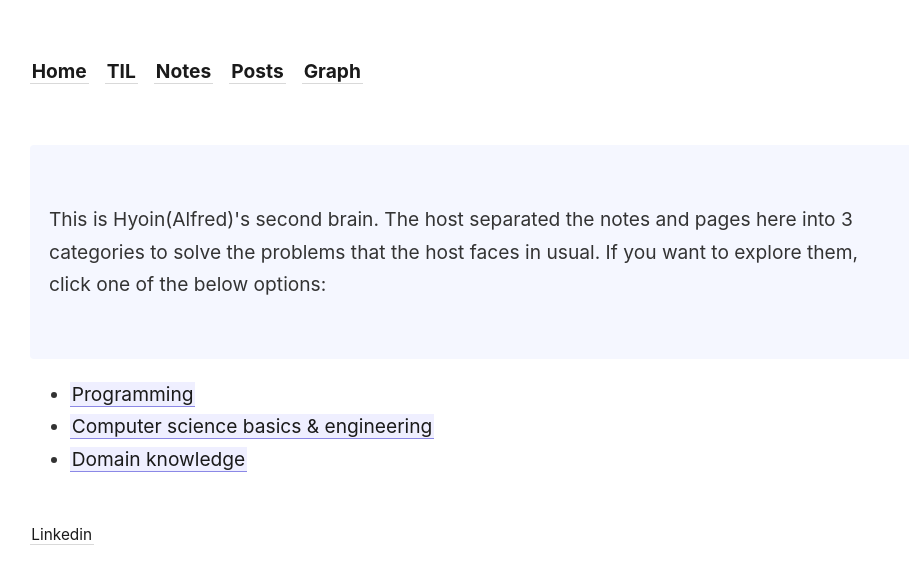
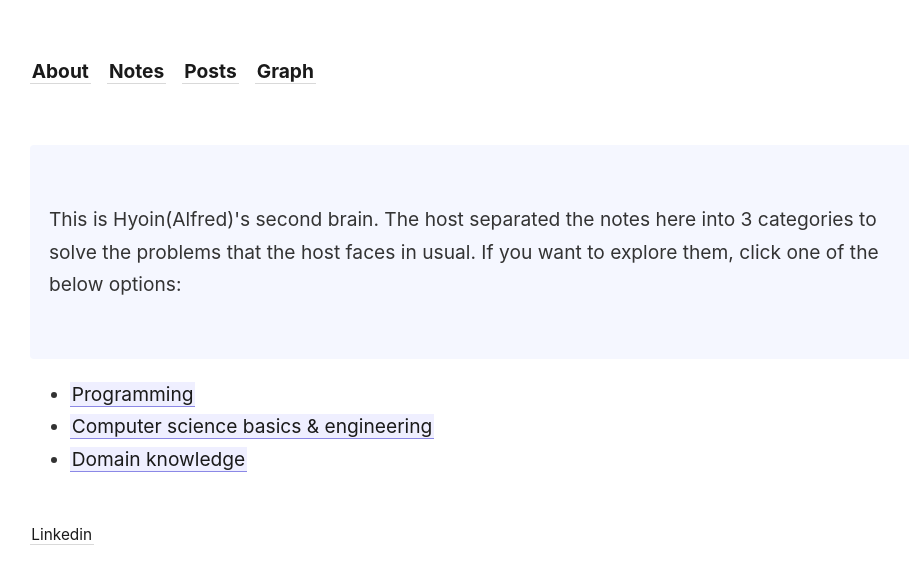
Before and after one commit to hyoinandout/hyoinandout.github.io, a Jekyll site: the page built from _pages/index.md, in a window 1280 px wide. Shown: the top 584 px of the page, without its empty margins (47-956 px from the left). Built offline with Jekyll 4.4.1, drawn with Linux system fonts in a browser that asks for light colours.

Commit message:
feat: about me

```diff
--- a/_includes/nav.html
+++ b/_includes/nav.html
@@ -1,7 +1,6 @@
 <div>
-    <a class="internal-link" href="{{ site.baseurl }}/"><b>Home</b></a>&nbsp;&nbsp;
-    <a class="internal-link" href="{{ site.baseurl }}/"><b>TIL</b></a>&nbsp;&nbsp;
+    <a class="internal-link" href="{{ site.baseurl }}/about"><b>About</b></a>&nbsp;&nbsp;
     <a class="internal-link" href="{{ site.baseurl }}/"><b>Notes</b></a>&nbsp;&nbsp;
-    <a class="internal-link" href="{{ site.baseurl }}/"><b>Posts</b></a>&nbsp;&nbsp;
+    <a class="internal-link" href="{{ site.baseurl }}/posts"><b>Posts</b></a>&nbsp;&nbsp;
     <a class="internal-link" href="{{ site.baseurl }}/graph"><b>Graph</b></a>
 </div>
--- a/_pages/index.md
+++ b/_pages/index.md
@@ -6,7 +6,7 @@ permalink: /
 ---
 
 <p style="padding: 3em 1em; background: #f5f7ff; border-radius: 4px;">
-  This is Hyoin(Alfred)'s second brain. The host separated the notes and pages here into 3 categories to solve the problems that the host faces in usual. If you want to explore them, click one of the below options:<br>
+  This is Hyoin(Alfred)'s second brain. The host separated the notes here into 3 categories to solve the problems that the host faces in usual. If you want to explore them, click one of the below options:<br>
 </p>
 - [[index_programming|Programming]]
 - [[index_computer-science-basics & engineering|Computer science basics & engineering]]
```
Also changed, not shown: _pages/about.md (added, +26 -0 lines).
